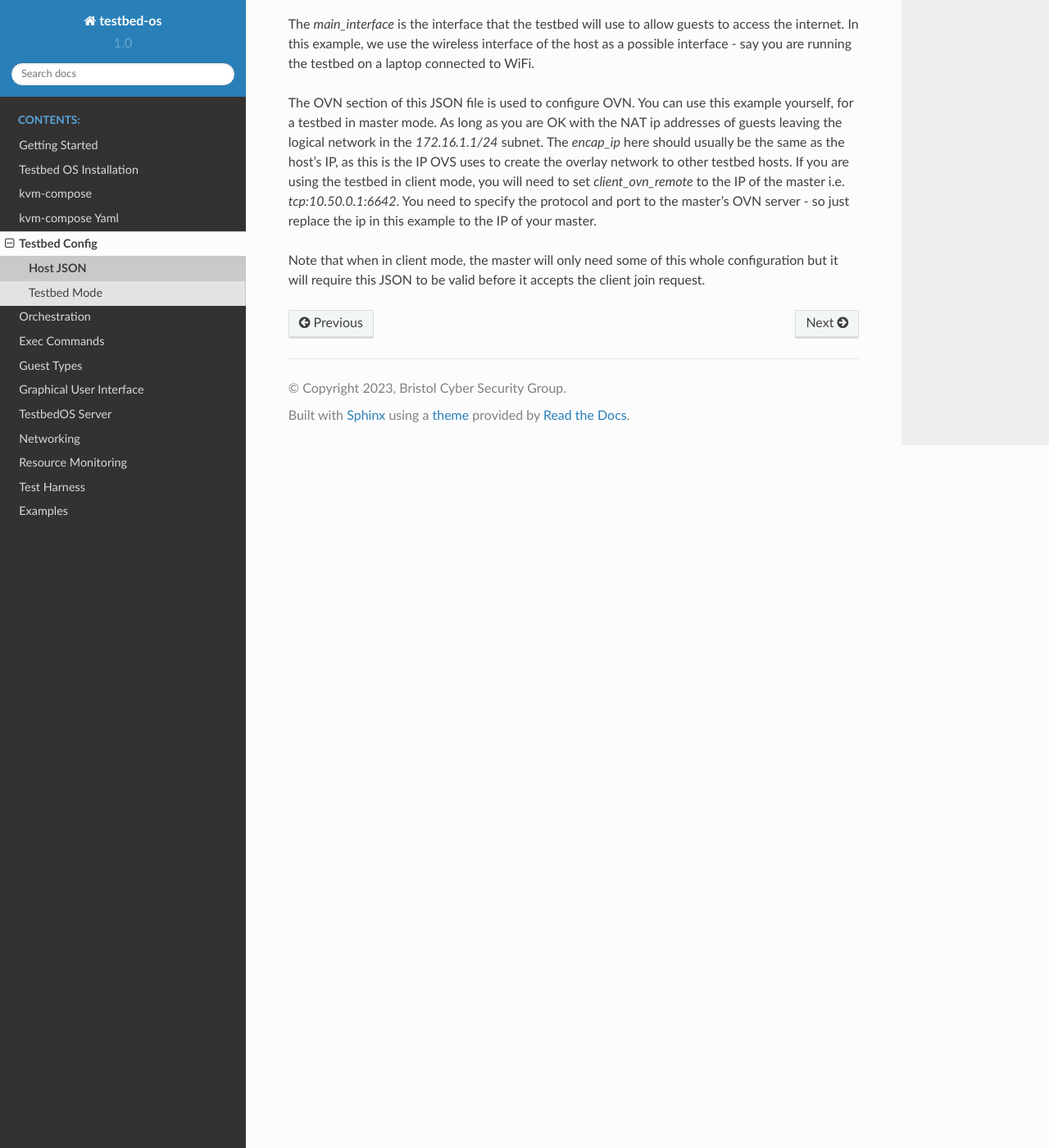
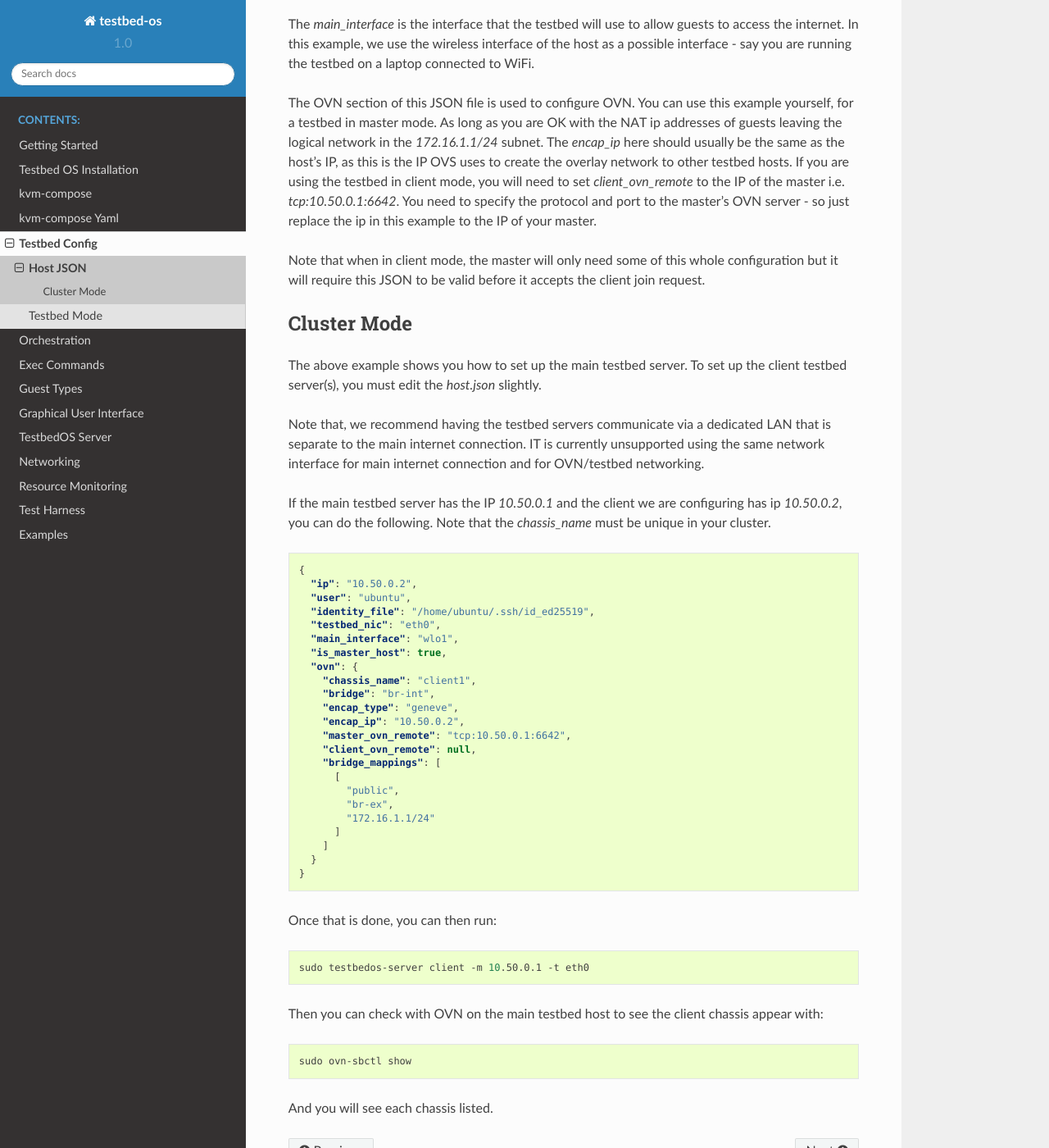
Before and after one commit to Bristol-Cyber-Security-Group/testbed-os, a Sphinx documentation site: the page built from docs/testbed-config/host.rst, in a window 1280 px wide and 1400 px high, scrolled down 914 px. Shown: the whole window at 82% size. Built offline with Sphinx 7.4.7 and the Read the Docs theme 2.0.0, drawn with Linux system fonts in a browser that asks for light colours.

Commit message:
add some documentation on setting up a cluster

```diff
--- a/docs/testbed-config/host.rst
+++ b/docs/testbed-config/host.rst
@@ -49,3 +49,56 @@ If you are using the testbed in client mode, you will need to set `client_ovn_re
 You need to specify the protocol and port to the master's OVN server - so just replace the ip in this example to the IP of your master.
 
 Note that when in client mode, the master will only need some of this whole configuration but it will require this JSON to be valid before it accepts the client join request.
+
+
+Cluster Mode
+------------
+
+The above example shows you how to set up the main testbed server.
+To set up the client testbed server(s), you must edit the `host.json` slightly.
+
+Note that, we recommend having the testbed servers communicate via a dedicated LAN that is separate to the main internet connection.
+IT is currently unsupported using the same network interface for main internet connection and for OVN/testbed networking.
+
+If the main testbed server has the IP `10.50.0.1` and the client we are configuring has ip `10.50.0.2`, you can do the following.
+Note that the `chassis_name` must be unique in your cluster.
+
+.. code-block:: json
+
+    {
+      "ip": "10.50.0.2",
+      "user": "ubuntu",
+      "identity_file": "/home/ubuntu/.ssh/id_ed25519",
+      "testbed_nic": "eth0",
+      "main_interface": "wlo1",
+      "is_master_host": true,
+      "ovn": {
+        "chassis_name": "client1",
+        "bridge": "br-int",
+        "encap_type": "geneve",
+        "encap_ip": "10.50.0.2",
+        "master_ovn_remote": "tcp:10.50.0.1:6642",
+        "client_ovn_remote": null,
+        "bridge_mappings": [
+          [
+            "public",
+            "br-ex",
+            "172.16.1.1/24"
+          ]
+        ]
+      }
+    }
+
+Once that is done, you can then run:
+
+.. code-block:: shell
+
+    sudo testbedos-server client -m 10.50.0.1 -t eth0
+
+Then you can check with OVN on the main testbed host to see the client chassis appear with:
+
+.. code-block:: shell
+
+    sudo ovn-sbctl show
+
+And you will see each chassis listed.
```
